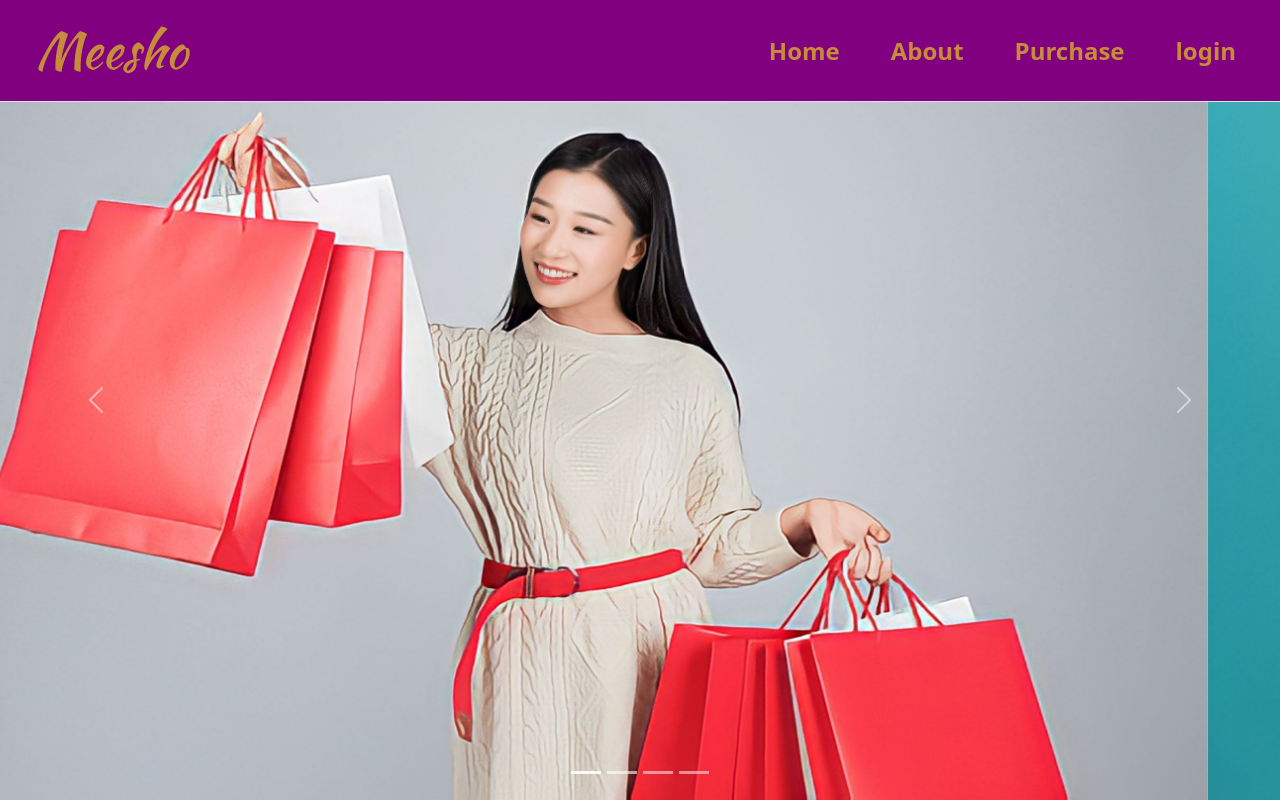
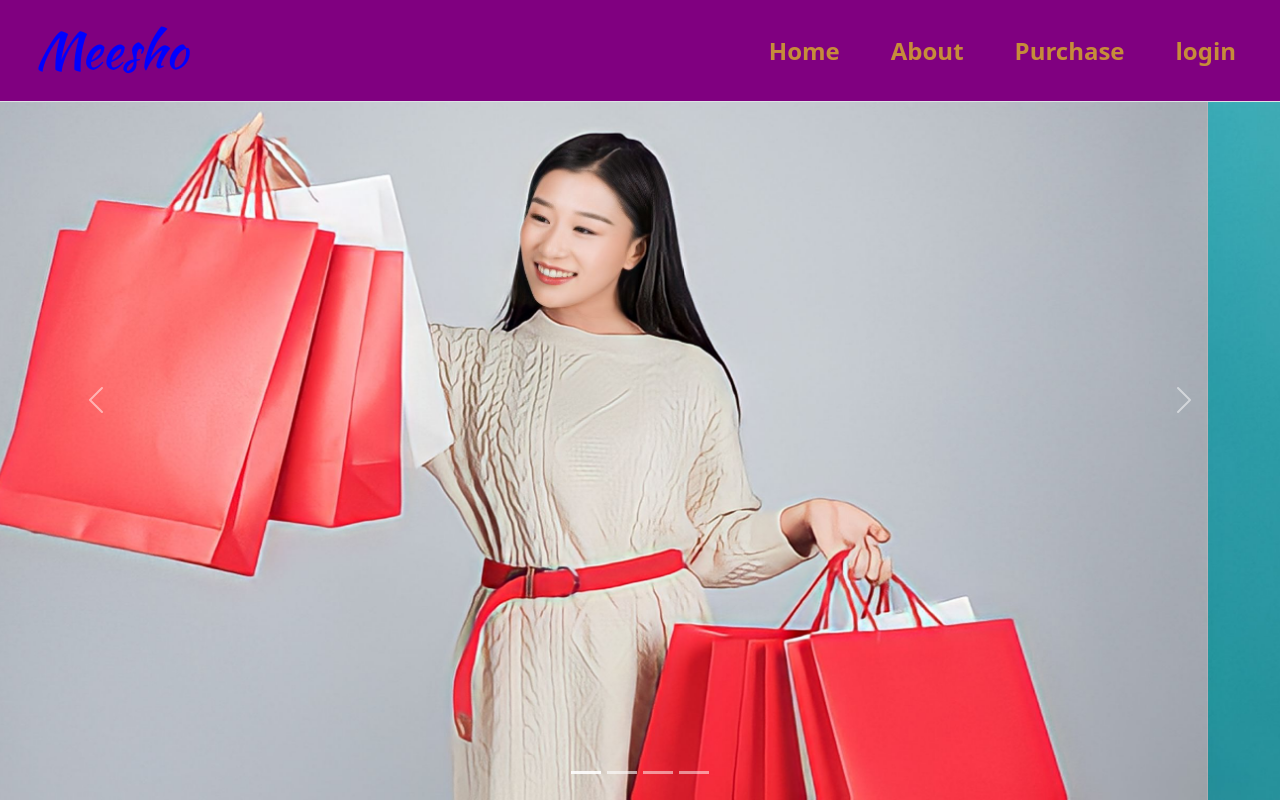
Before and after one commit to Sivachandran1/Task3, a plain HTML site: page index.html in a window 1280 px wide. Shown: the top 802 px of the page. Drawn offline with nearby package versions, Linux system fonts and the light colour scheme.

Commit message:
style.css

```diff
--- a/style.css
+++ b/style.css
@@ -5,7 +5,7 @@
 }
 .header{
     font-family: 'Kaushan Script', cursive;
-    color:rgba(255, 255, 0, 0.55);
+    color:rgba(0,0,255);
    font-size: 50px;
 
 
```
